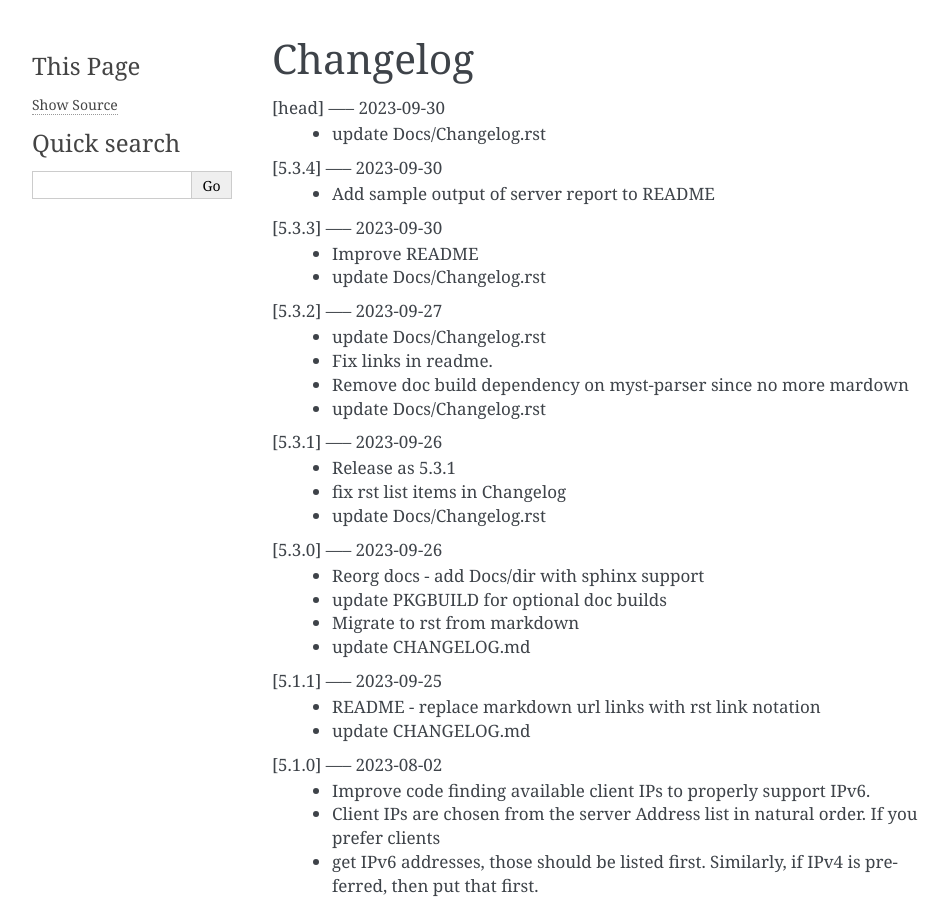
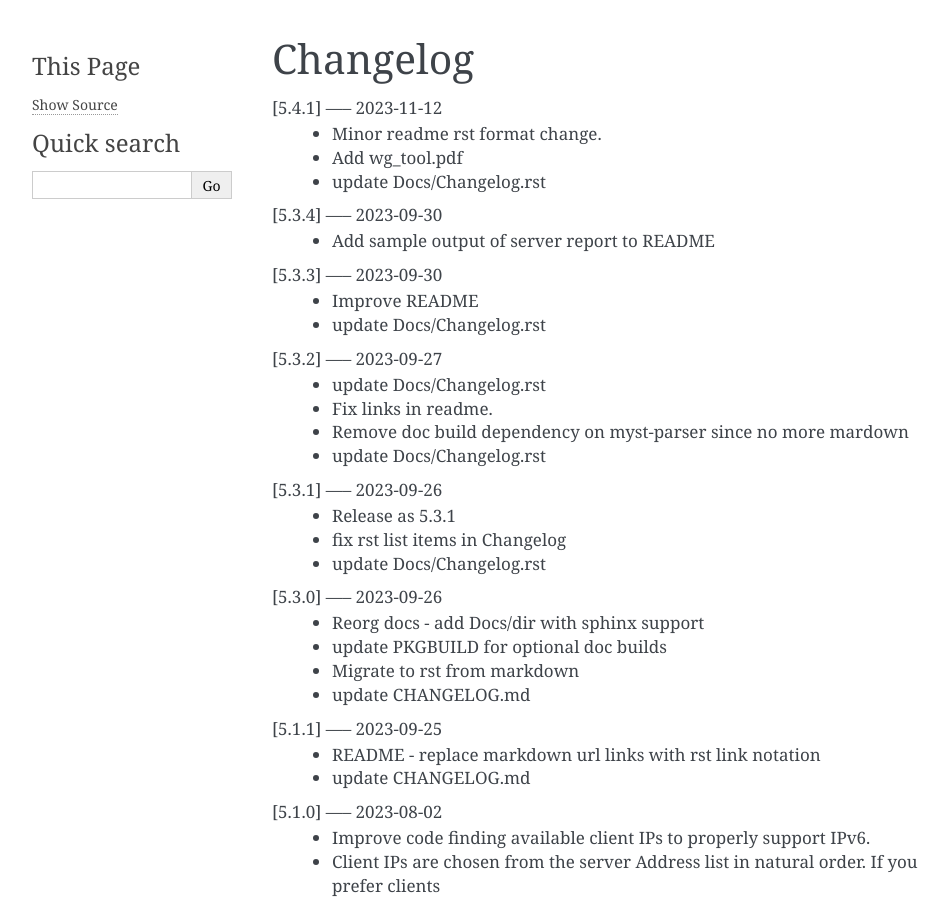
Before and after one commit to gene-git/wg_tool, a Sphinx documentation site: the page built from Docs/Changelog.rst, in a window 1280 px wide and 900 px high. Shown: the whole window, without its empty margins (148-1097 px from the left). Built offline with Sphinx 7.4.7, drawn with Linux system fonts in a browser that asks for light colours; pages that are not in the unit, such as notebooks, are missing from menus.

Commit message:
update Docs/Changelog.rst Docs/wg_tool.pdf

```diff
--- a/Docs/Changelog.rst
+++ b/Docs/Changelog.rst
@@ -1,7 +1,9 @@
 Changelog
 =========
 
-[head] ----- 2023-09-30
+[5.4.1] ----- 2023-11-12
+ * Minor readme rst format change.
+ * Add wg_tool.pdf
  * update Docs/Changelog.rst
 
 [5.3.4] ----- 2023-09-30
```
Also changed, not shown: 1 other file.
